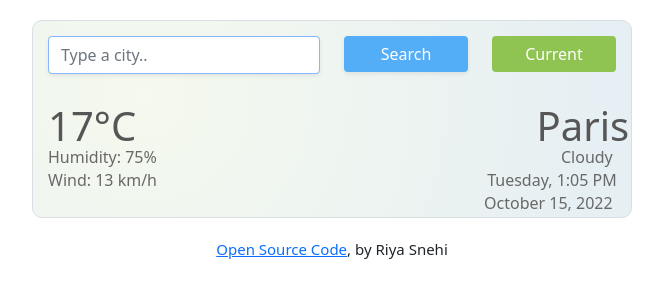
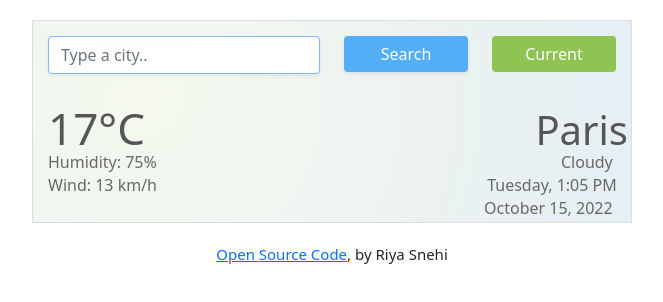
Before and after one commit to riyasnehi/weather-app, a plain HTML site: page index.html in a window 1280 px wide. Shown: the whole page, without its empty margins (308-971 px from the left). Drawn offline with nearby package versions, Linux system fonts and the light colour scheme.

Commit message:
Update style.css

```diff
--- a/src/style.css
+++ b/src/style.css
@@ -2,7 +2,7 @@
   border: 1px solid #dadde1;
   padding: 15px;
   margin: 20px auto;
-  border-radius: 10px;
+  border-radius: 0px;
   max-width: 600px;
   background: radial-gradient(
     circle at 18.7% 37.8%,
@@ -27,10 +27,11 @@
   position: relative;
   top: 28px;
   color: #575656;
+  font-size: 44px;
 }
 .city {
   position: relative;
-  right: -390px;
+  right: -380px;
   top: 28px;
   color: #575656;
 }
```
